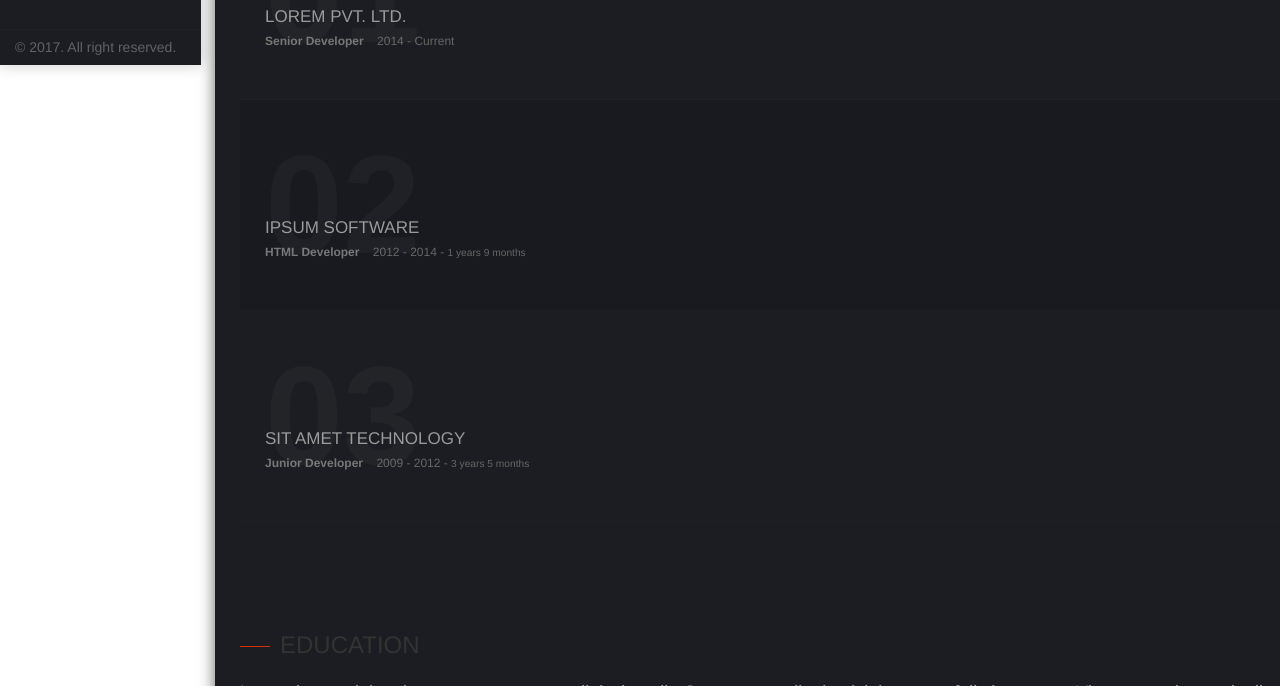
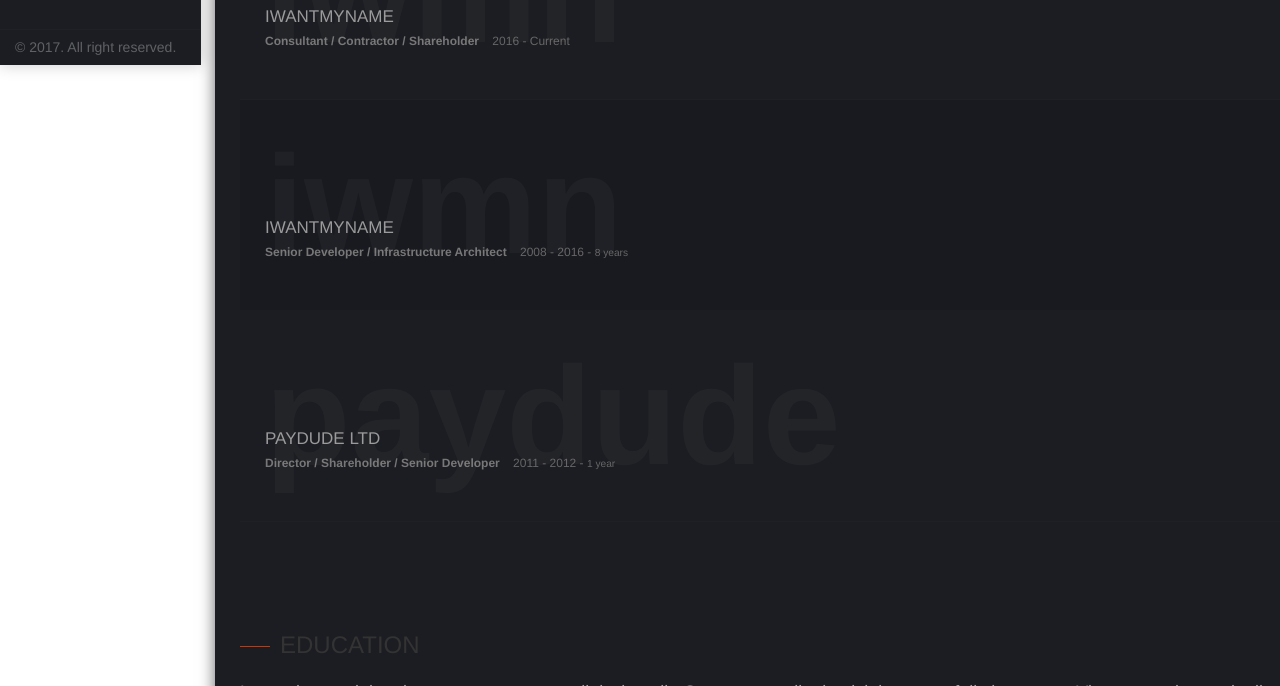
Before and after one commit to nupfel/nupfel.github.io, a website with bundled scripts: page resume.html in a window 1280 px wide. Shown: the part 735-1421 px from the top of the page. Built offline with nearby package versions, Linux system fonts and the light colour scheme; a web font is replaced by a local one.

Commit message:
added first vodational exp

```diff
--- a/resume.html
+++ b/resume.html
@@ -109,24 +109,24 @@
                         <ul class="timeline-list">
                             <li>
                                 <div class="timeline-box">
-                                    <strong class="num">01</strong>
-                                    <h6>Lorem Pvt. Ltd.</h6>
-                                    <p>Senior Developer <b>2014 - Current</b></p>
+                                    <strong class="num">iwmn</strong>
+                                    <h6>iwantmyname</h6>
+                                    <p>Consultant / Contractor / Shareholder <b>2016 - Current</b></p>
 
                                 </div>
                             </li>
                             <li>
                                 <div class="timeline-box">
-                                    <strong class="num">02</strong>
-                                    <h6>Ipsum Software</h6>
-                                    <p>HTML Developer <b>2012 - 2014 - <small>1 years 9 months</small></b></p>
+                                    <strong class="num">iwmn</strong>
+                                    <h6>iwantmyname</h6>
+                                    <p>Senior Developer / Infrastructure Architect <b>2008 - 2016 - <small>8 years</small></b></p>
                                 </div>
                             </li>
                             <li>
                                 <div class="timeline-box">
-                                    <strong class="num">03</strong>
-                                    <h6>Sit Amet Technology</h6>
-                                    <p>Junior Developer <b>2009 - 2012 - <small>3 years 5 months</small></b></p>
+                                    <strong class="num">paydude</strong>
+                                    <h6>paydude LTD</h6>
+                                    <p>Director / Shareholder / Senior Developer <b>2011 - 2012 - <small>1 year</small></b></p>
                                 </div>
                             </li>
                         </ul>
```
